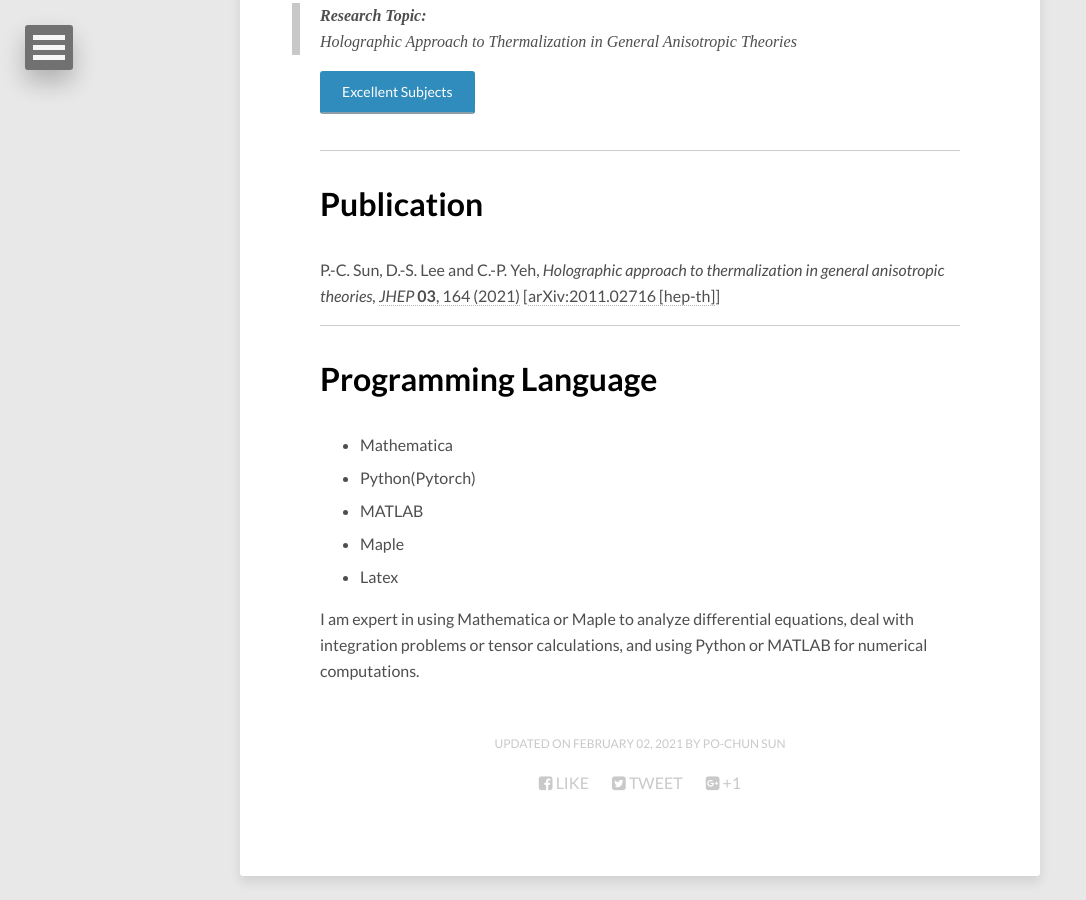
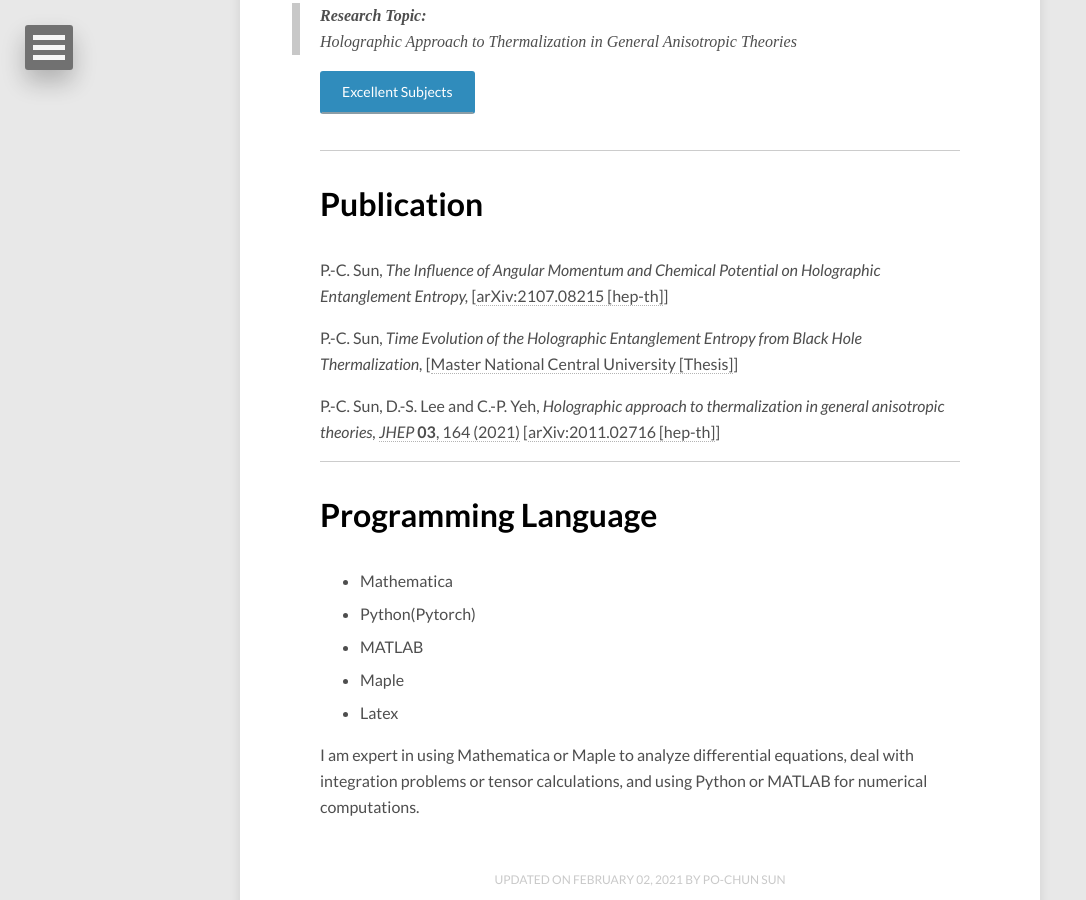
Before and after one commit to pochunsun/pochunsun.github.io, a Jekyll site: the page built from about/index.md, in a window 1280 px wide and 900 px high, scrolled down 1417 px. Shown: the whole window, without its empty margins (0-1086 px from the left). Built offline with Jekyll 4.4.1, drawn with Linux system fonts in a browser that asks for light colours; nearby versions of some CDN libraries.

Commit message:
Update index.md

```diff
--- a/about/index.md
+++ b/about/index.md
@@ -42,6 +42,10 @@ modified: 2021-02-02
 ---
 
 # <font color=black>Publication</font>
+P.-C. Sun, *The Influence of Angular Momentum and Chemical Potential on Holographic Entanglement Entropy,* [[arXiv:2107.08215 [hep-th]](https://inspirehep.net/literature/1887047)]
+
+P.-C. Sun, *Time Evolution of the Holographic Entanglement Entropy from Black Hole Thermalization,* [[Master National Central University [Thesis]](https://inspirehep.net/literature/1886830)]
+
 P.-C. Sun, D.-S. Lee and C.-P. Yeh, *Holographic approach to thermalization in general anisotropic theories,* [*JHEP* **03**, 164 (2021)](https://doi.org/10.1007/JHEP03(2021)164) [[arXiv:2011.02716 [hep-th]](https://inspirehep.net/literature/1828509)]
 
 ---
```
